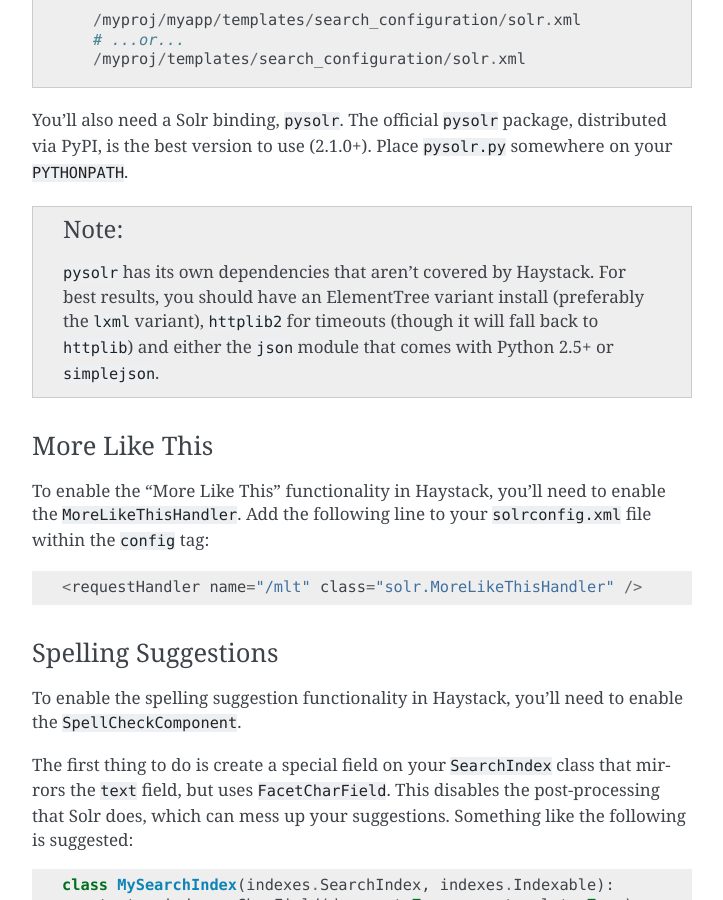
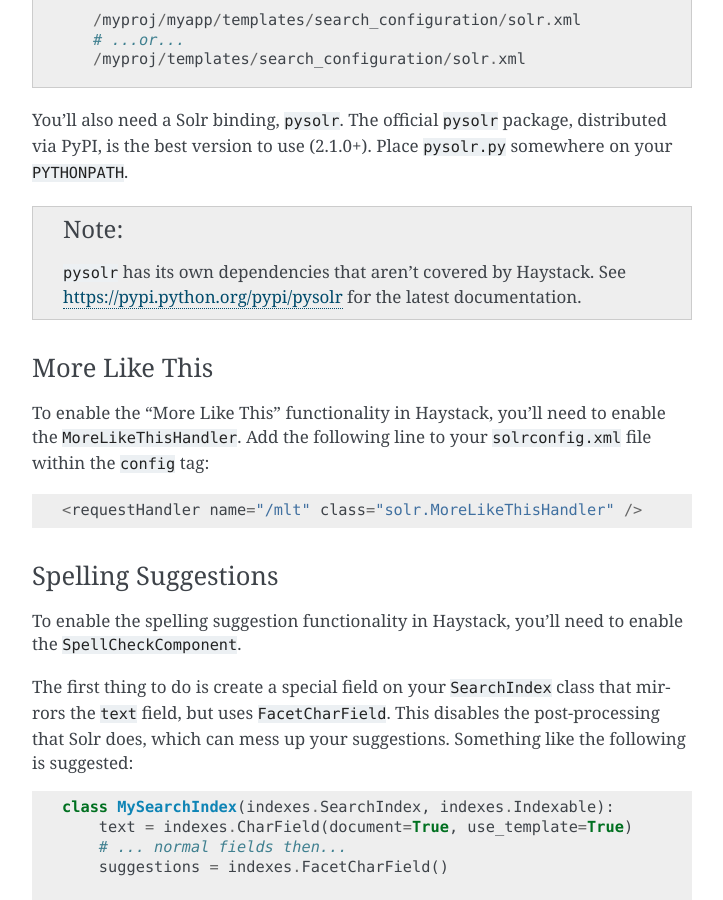
Before and after one commit to django-haystack/django-haystack, a Sphinx documentation site: the page built from docs/installing_search_engines.rst, in a window 1280 px wide and 900 px high, scrolled down 772 px. Shown: the whole window, without its empty margins (388-1111 px from the left). Built offline with Sphinx 7.4.7, drawn with Linux system fonts in a browser that asks for light colours.

Commit message:
Remove legacy httplib/httplib2 references
We’ve actually delegated the actual work to requests but the
docs & tests had stale references

```diff
--- a/docs/debugging.rst
+++ b/docs/debugging.rst
@@ -94,9 +94,9 @@
 test the URL in your web browser. If you receive an error, you may need to
 change your URL.
 
-This can also be caused when using old versions of pysolr (2.0.9 and before),
-using httplib2 and including a trailing slash in your ``HAYSTACK_CONNECTIONS[<alias>]['URL']``.
-Please upgrade your version of pysolr (2.0.13+).
+This can also be caused when using old versions of pysolr (2.0.9 and before) with httplib2 and
+including a trailing slash in your ``HAYSTACK_CONNECTIONS[<alias>]['URL']``. If this applies to
+you, please upgrade to the current version of pysolr.
 
 
 "Got an unexpected keyword argument 'boost'"
--- a/docs/installing_search_engines.rst
+++ b/docs/installing_search_engines.rst
@@ -42,11 +42,8 @@
 
 .. note::
 
-    ``pysolr`` has its own dependencies that aren't covered by Haystack. For
-    best results, you should have an ElementTree variant install (preferably the
-    ``lxml`` variant), ``httplib2`` for timeouts (though it will fall back to
-    ``httplib``) and either the ``json`` module that comes with Python 2.5+ or
-    ``simplejson``.
+    ``pysolr`` has its own dependencies that aren't covered by Haystack. See
+    https://pypi.python.org/pypi/pysolr for the latest documentation.
 
 More Like This
 --------------
--- a/setup.py
+++ b/setup.py
@@ -18,7 +18,6 @@
     'lxml==3.2.3',
     'python-dateutil',
     'geopy==0.95.1',
-    'httplib2==0.8',
 
     'nose',
     'mock',
```
